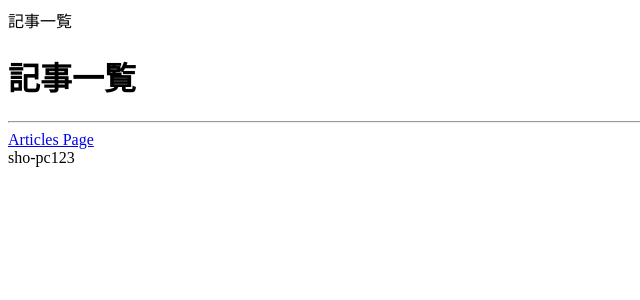
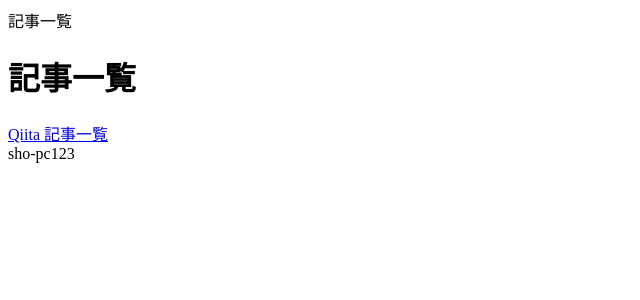
Before and after one commit to sho-pc123/nuxt3-app, a Nuxt app: page / in a window 1280 px wide. Shown: the top 300 px of the page, without its empty margins (0-640 px from the left). Built offline with nearby package versions, Linux system fonts and the light colour scheme.

Commit message:
ディレクトリ構成の修正

```diff
--- /dev/null
+++ b/components/page-contents/ArticlesTopContent/main.vue
@@ -0,0 +1,7 @@
+<template>
+  <h1>記事一覧</h1>
+  <NuxtLink to="/qiitaArticles">Qiita 記事一覧</NuxtLink>
+</template>
+
+<script lang="ts" setup>
+</script>
--- /dev/null
+++ b/components/page-contents/articles/Qiita/main.vue
@@ -0,0 +1,18 @@
+<template>
+  <div>
+    <ul>
+      <li v-for="article in data" :key="article.id">
+        <a :href="article.url">{{ article.title }}</a>
+      </li>
+    </ul>
+    <hr>
+  </div>
+</template>
+
+<script setup>
+import { pageApiStore } from '@/store/page/articles/apiStore'
+
+const apiStore = pageApiStore()
+apiStore.actionTitle()
+const data = apiStore.articleTitle
+</script>
--- a/pages/index.vue
+++ b/pages/index.vue
@@ -1,15 +1,7 @@
 <template>
-  <div>
-    <h1>記事一覧</h1>
-    <hr>
-    <NuxtLink to="/qiitaArticles">Articles Page</NuxtLink>
-  </div>
+  <ArticlesTopContent />
 </template>
 
 <script lang="ts" setup>
+import ArticlesTopContent from '@/components/page-contents/ArticlesTopContent/main.vue'
 </script>
-
-
-<style lang="scss" scoped>
-@use './style.scss'
-</style>
--- a/pages/qiitaArticles/index.vue
+++ b/pages/qiitaArticles/index.vue
@@ -1,19 +1,7 @@
 <template>
-  <div class="">
-      <ul>
-        <li v-for="article in data" :key="article.id">
-          <a :href="article.url">{{ article.title }}</a>
-        </li>
-      </ul>
-    <hr>
-    <NuxtLink to="/">Top Page</NuxtLink>
-  </div>
+  <QiitaArticles />
 </template>
 
-<script setup>
-import { pageApiStore } from '@/store/page/articles/apiStore'
-
-const apiStore = pageApiStore()
-apiStore.actionTitle()
-const data = apiStore.articleTitle
+<script lang="ts" setup>
+import QiitaArticles from '@/components/page-contents/articles/Qiita/main.vue'
 </script>
```
Also changed, not shown: pages/style.scss (deleted).
